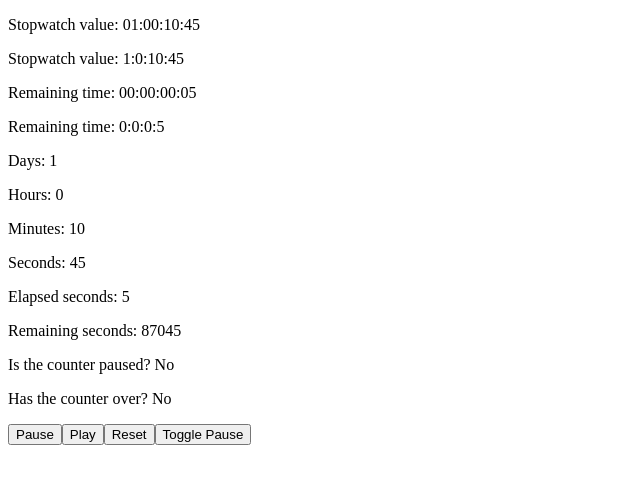
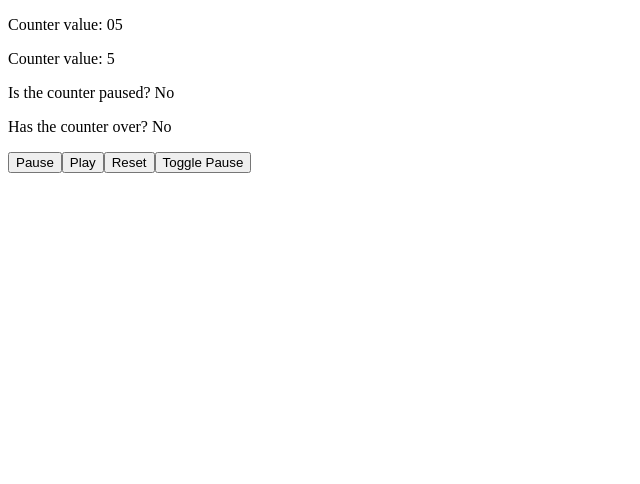
Before and after one commit to dlcastillop/final-countdown-js, a React (Vite) app: page / in a window 1280 px wide. Shown: the top 484 px of the page, without its empty margins (0-640 px from the left). Built offline with nearby package versions, Linux system fonts and the light colour scheme.

Commit message:
refactor: optimizing interfaces

```diff
--- a/src/App.tsx
+++ b/src/App.tsx
@@ -1,26 +1,18 @@
-import { useTimer } from "./hooks";
+import { useCountDown } from "./hooks";
 
 const App = () => {
-  const stopwatch = useTimer(1, 0, 10, 50);
+  const counter = useCountDown(0, 10);
 
   return (
     <div>
-      <p>Stopwatch value: {stopwatch.current.withLeadingZero}</p>
-      <p>Stopwatch value: {stopwatch.current.withoutLeadingZero}</p>
-      <p>Remaining time: {stopwatch.elapsedTime.withLeadingZero}</p>
-      <p>Remaining time: {stopwatch.elapsedTime.withoutLeadingZero}</p>
-      <p>Days: {stopwatch.currentDays}</p>
-      <p>Hours: {stopwatch.currentHours}</p>
-      <p>Minutes: {stopwatch.currentMinutes}</p>
-      <p>Seconds: {stopwatch.currentSeconds}</p>
-      <p>Elapsed seconds: {stopwatch.elapsedSeconds}</p>
-      <p>Remaining seconds: {stopwatch.remainingSeconds}</p>
-      <p>Is the counter paused? {stopwatch.isPaused ? "Yes" : "No"}</p>
-      <p>Has the counter over? {stopwatch.isOver ? "Yes" : "No"}</p>
-      <button onClick={stopwatch.pause}>Pause</button>
-      <button onClick={stopwatch.play}>Play</button>
-      <button onClick={stopwatch.reset}>Reset</button>
-      <button onClick={stopwatch.togglePause}>Toggle Pause</button>
+      <p>Counter value: {counter.current.withLeadingZero}</p>
+      <p>Counter value: {counter.current.withoutLeadingZero}</p>
+      <p>Is the counter paused? {counter.isPaused ? "Yes" : "No"}</p>
+      <p>Has the counter over? {counter.isOver ? "Yes" : "No"}</p>
+      <button onClick={counter.pause}>Pause</button>
+      <button onClick={counter.play}>Play</button>
+      <button onClick={counter.reset}>Reset</button>
+      <button onClick={counter.togglePause}>Toggle Pause</button>
     </div>
   );
 };
--- a/src/helpers/useInternalStopwatch.ts
+++ b/src/helpers/useInternalStopwatch.ts
@@ -1,6 +1,6 @@
 import { useState, useEffect } from "react";
 import { addLeadingZero } from "../helpers";
-import { IStopwatch } from "../interfaces";
+import { IInternal } from "../interfaces";
 
 export const useInternalStopwatch = (
   days: number,
@@ -9,7 +9,7 @@ export const useInternalStopwatch = (
   seconds: number,
   startPaused?: boolean,
   separator?: string
-): IStopwatch => {
+): IInternal => {
   const [time, setTime] = useState({
     days: 0,
     hours: 0,
--- a/src/helpers/useInternalTimer.ts
+++ b/src/helpers/useInternalTimer.ts
@@ -1,6 +1,6 @@
 import { useState, useEffect } from "react";
 import { addLeadingZero } from "../helpers";
-import { ITimer } from "../interfaces";
+import { IInternal } from "../interfaces";
 
 export const useInternalTimer = (
   days: number,
@@ -9,7 +9,7 @@ export const useInternalTimer = (
   seconds: number,
   startPaused?: boolean,
   separator?: string
-): ITimer => {
+): IInternal => {
   if (days < 0) {
     throw new Error("The days parameter has to be more or equal than 0.");
   } else if (hours < 0 || hours >= 24) {
--- a/src/hooks/useUnlimitedStopwatch.ts
+++ b/src/hooks/useUnlimitedStopwatch.ts
@@ -1,11 +1,11 @@
 import { useState, useEffect } from "react";
 import { addLeadingZero } from "../helpers";
-import { IStopwatch } from "../interfaces";
+import { IUnlimitedStopwatch } from "../interfaces";
 
 export const useUnlimitedStopwatch = (
   startPaused?: boolean,
   separator?: string
-): IStopwatch => {
+): IUnlimitedStopwatch => {
   const [time, setTime] = useState({
     days: 0,
     hours: 0,
```
Also changed, not shown: src/interfaces/interfaces.ts (+20 -4 lines).
